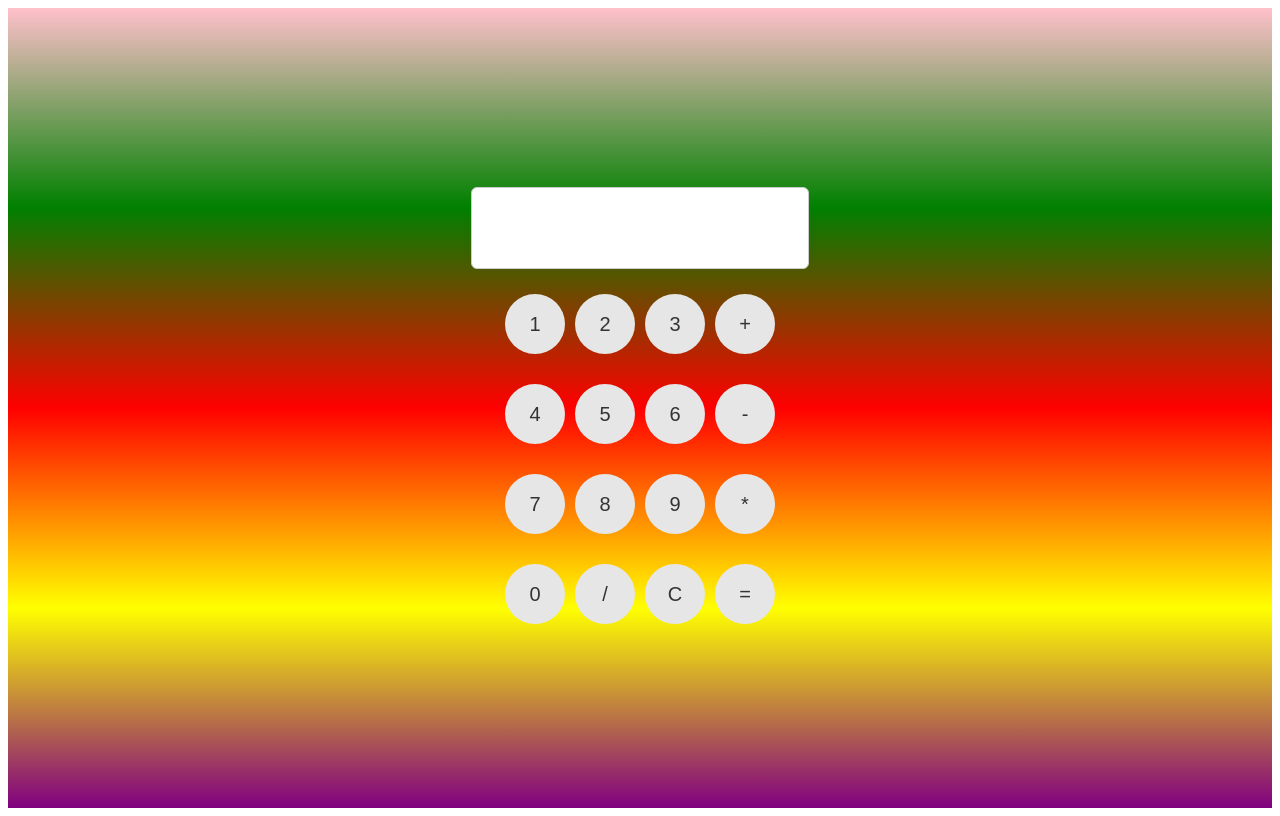
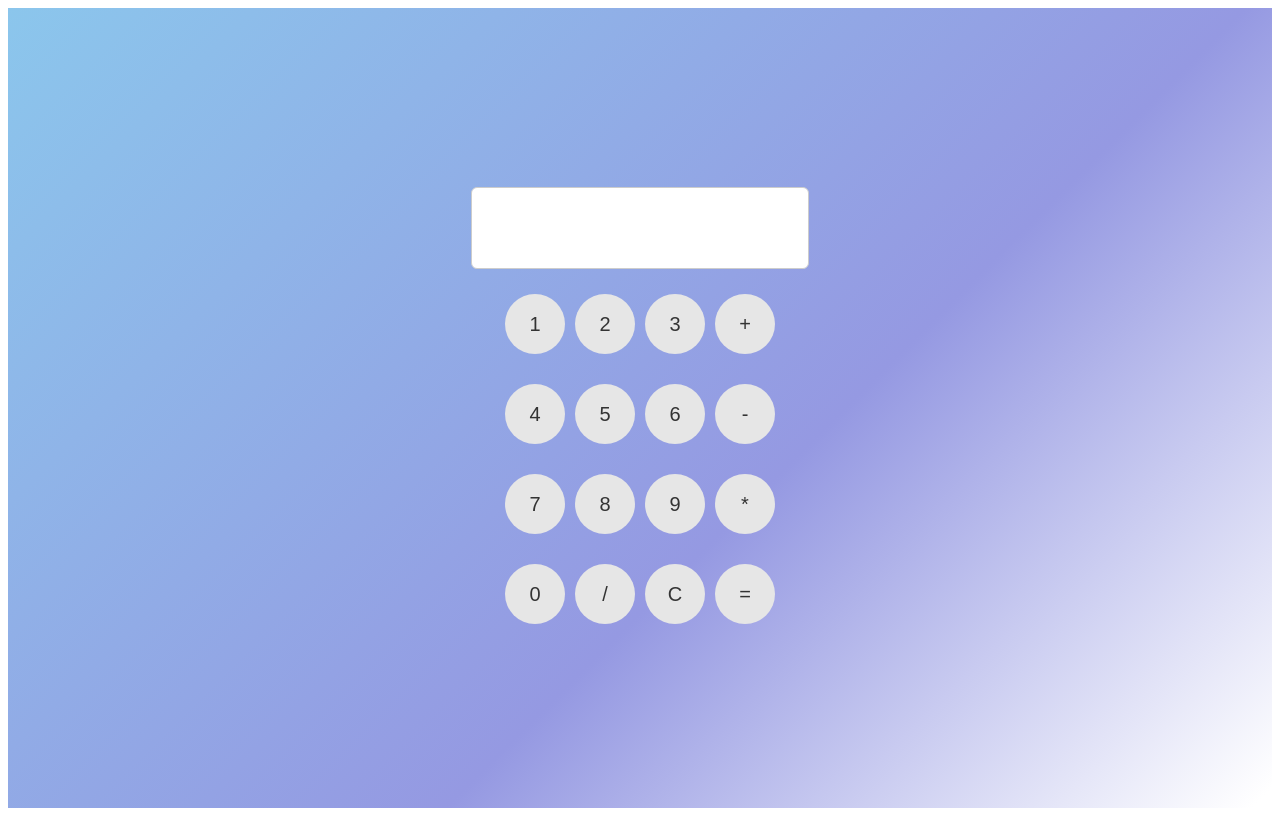
Before and after one commit to Rida-e-Fatima/Calculator, a plain HTML site: page index.html in a window 1280 px wide. Drawn offline with Linux system fonts and the light colour scheme.

Commit message:
background color

```diff
--- a/calculator.css
+++ b/calculator.css
@@ -4,7 +4,9 @@
     align-items: center;
     justify-content: center;
     height: 100vh;
-    background-image:linear-gradient(pink ,green ,red ,yellow ,purple);
+    background-color: #8BC6EC;
+    background-image: linear-gradient(135deg, #8BC6EC 0%, #9599E2 60%, #ffffff 99%, #ffffff 100%);
+
   }
 
   .calculator input {
```
